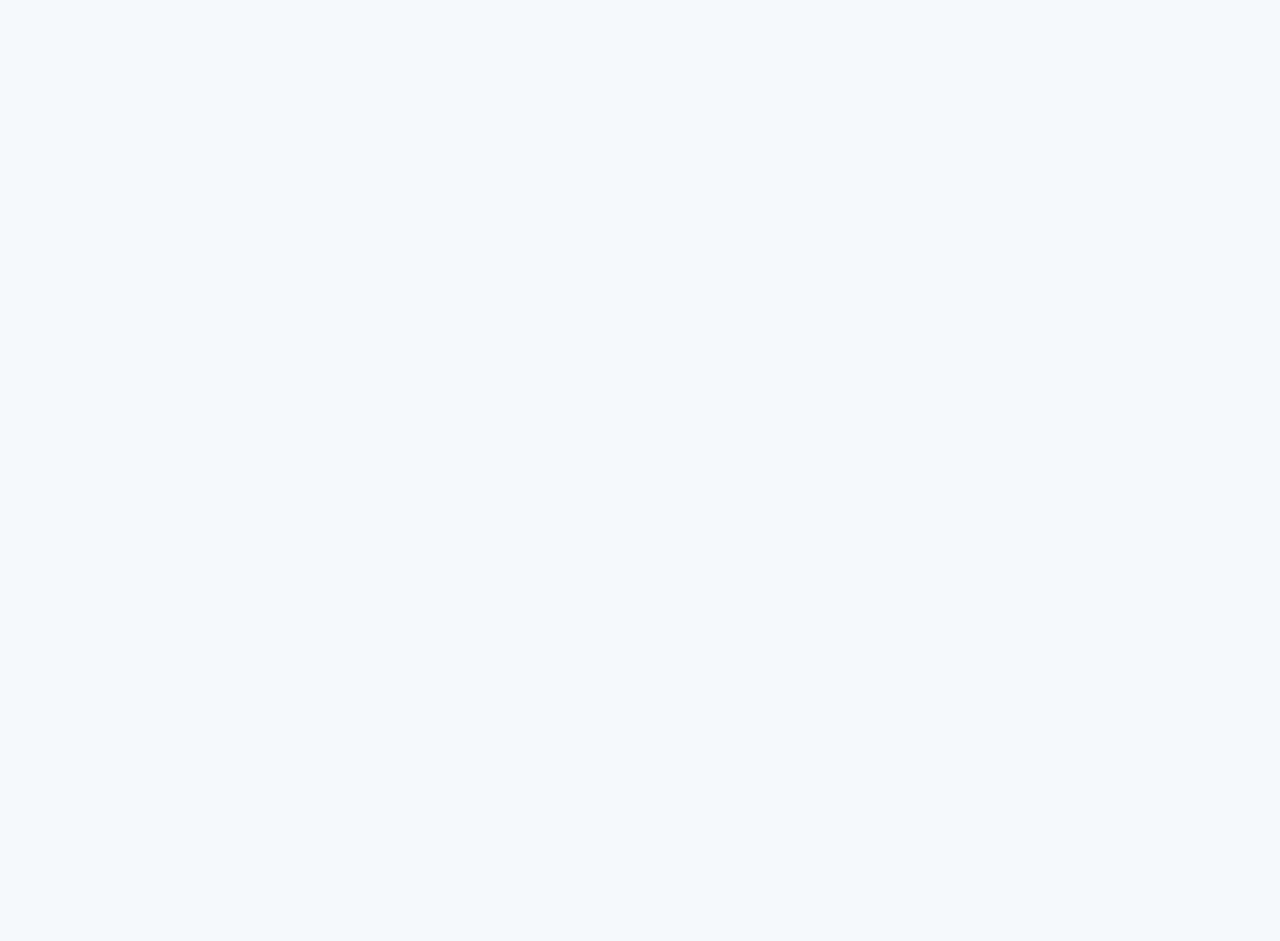
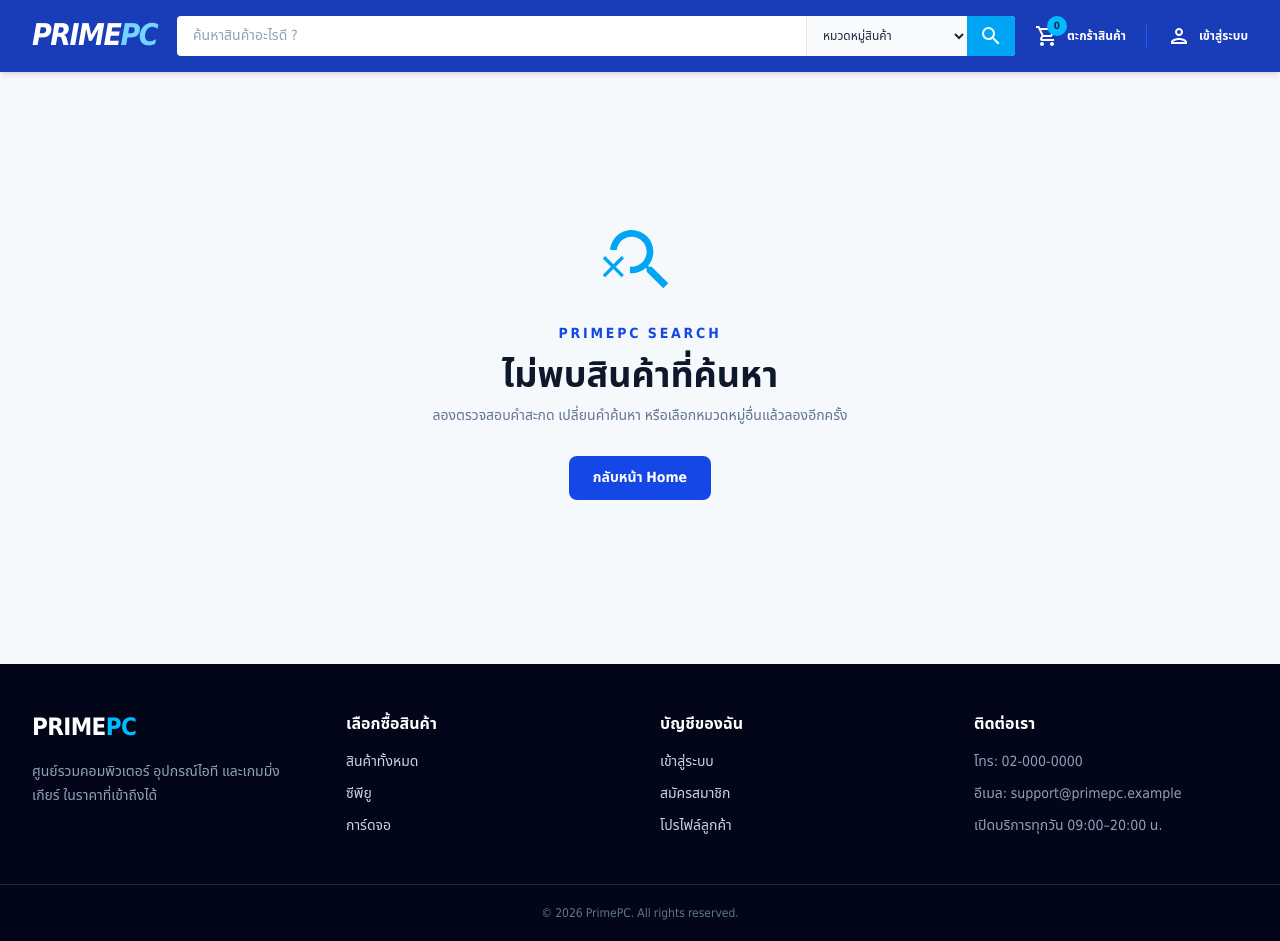
Before and after one commit to saranyu311243/Project-PrimePC, a React app in the folder frontend/: page /search-not-found in a window 1280 px wide. Before the commit this address had no page. Before the commit the page ends 800 px from the top, so only its background shows below. Built offline with nearby package versions, Linux system fonts and the light colour scheme; the HTML template or start-up script is replaced by a standard one.

Commit message:
FIx Navbar

```diff
--- a/frontend/src/App.jsx
+++ b/frontend/src/App.jsx
@@ -1,4 +1,5 @@
 
+import { useEffect } from 'react'
 import { Route, Routes, useLocation } from 'react-router-dom'
 import MainLayout from './components/MainLayout'
 import CartPage from './pages/CartPage'
@@ -8,9 +9,15 @@ import LoginPage from './pages/LoginPage'
 import ProductDetailPage from './pages/ProductDetailPage'
 import ProductListPage from './pages/ProductListPage'
 import RegisterPage from './pages/RegisterPage'
+import SearchNotFoundPage from './pages/SearchNotFoundPage'
 
 function ProductListRoute() {
   const location = useLocation()
+
+  useEffect(() => {
+    window.scrollTo({ top: 0, left: 0, behavior: 'auto' })
+  }, [location.search])
+
   return <ProductListPage key={location.search} />
 }
 
@@ -21,6 +28,7 @@ function App() {
         <Route path="/" element={<HomePage />} />
         <Route path="/products" element={<ProductListRoute />} />
         <Route path="/products/:id" element={<ProductDetailPage />} />
+        <Route path="/search-not-found" element={<SearchNotFoundPage />} />
         <Route path="/cart" element={<CartPage />} />
         <Route path="/login" element={<LoginPage />} />
         <Route path="/register" element={<RegisterPage />} />
--- a/frontend/src/components/Navbar.jsx
+++ b/frontend/src/components/Navbar.jsx
@@ -2,6 +2,7 @@ import { useState } from 'react'
 import { Link, NavLink, useNavigate } from 'react-router-dom'
 import { MdOutlinePerson, MdOutlineSearch, MdOutlineShoppingCart } from 'react-icons/md'
 import { categories } from '../data/categories'
+import { homeBrandOptions } from '../data/productListConfig'
 import { products } from '../data/products'
 
 const categorySearchAliases = {
@@ -36,7 +37,8 @@ function Navbar() {
     }
 
     const searchTokens = normalizedSearch.split(/\s+/).filter(Boolean)
-    const matchingProduct = products.find((product) => {
+    const matchingProduct = normalizedSearch ? products.find((product) => {
+      if (!homeBrandOptions.includes(product.brand.toUpperCase())) return false
       const haystack = [
         product.name,
         product.brand,
@@ -47,11 +49,32 @@ function Navbar() {
       ].join(' ').toLowerCase()
 
       return searchTokens.every((token) => haystack.includes(token))
+    }) : null
+    const categoryFromAlias = normalizedSearch ? Object.entries(categorySearchAliases).find(([, aliases]) =>
+      aliases.some((alias) => normalizedSearch.includes(alias.toLowerCase())),
+    )?.[0] : null
+    const targetCategory = selectedCategory === 'home'
+      ? matchingProduct?.category || categoryFromAlias || 'cpu'
+      : selectedCategory
+    const hasMatchingProduct = !normalizedSearch || products.some((product) => {
+      if (product.category !== targetCategory) return false
+      if (!homeBrandOptions.includes(product.brand.toUpperCase())) return false
+      const haystack = [
+        product.name,
+        product.brand,
+        product.description,
+        product.categoryName,
+        product.icon,
+        ...(categorySearchAliases[product.category] ?? []),
+      ].join(' ').toLowerCase()
+      return searchTokens.every((token) => haystack.includes(token))
     })
-    const categoryFromAlias = Object.entries(categorySearchAliases).find(([, aliases]) =>
-      aliases.some((alias) => normalizedSearch.includes(alias.toLowerCase())),
-    )?.[0]
-    const targetCategory = matchingProduct?.category || categoryFromAlias || (selectedCategory === 'home' ? 'cpu' : selectedCategory)
+
+    if (!hasMatchingProduct) {
+      navigate(`/search-not-found?search=${encodeURIComponent(normalizedSearch)}`)
+      return
+    }
+
     const params = new URLSearchParams({ category: targetCategory })
 
     if (normalizedSearch) params.set('search', normalizedSearch)
--- a/frontend/src/data/productListConfig.js
+++ b/frontend/src/data/productListConfig.js
@@ -34,6 +34,23 @@ export const categoryHeaders = {
 
 export const homeBrandOptions = ['ASUS', 'MSI', 'INTEL', 'AMD', 'LENOVO', 'GIGABYTE', 'CORSAIR', 'LOGITECH', 'KINGSTON', 'HYPERX', 'RAZER', 'NVIDIA', 'ACER', 'STEELSERIES']
 
+export const categorySearchAliases = {
+  cpu: ['cpu', 'processor', 'ซีพียู', 'หน่วยประมวลผล'],
+  motherboard: ['mainboard', 'motherboard', 'mb', 'เมนบอร์ด'],
+  gpu: ['gpu', 'vga', 'graphic card', 'graphics card', 'การ์ดจอ'],
+  ram: ['ram', 'memory', 'แรม'],
+  storage: ['storage', 'ssd', 'hdd', 'harddisk', 'hard drive', 'ฮาร์ดดิสก์', 'เอสเอสดี'],
+  psu: ['psu', 'power supply', 'พาวเวอร์ซัพพลาย'],
+  cooling: ['cooling', 'cooler', 'fan', 'ชุดระบายความร้อน', 'พัดลม'],
+  notebook: ['notebook', 'laptop', 'โน้ตบุ๊ก', 'แล็ปท็อป'],
+  monitor: ['monitor', 'display', 'จอคอม', 'จอมอนิเตอร์'],
+  keyboard: ['keyboard', 'คีย์บอร์ด'],
+  mouse: ['mouse', 'เมาส์'],
+  accessory: ['accessory', 'accessories', 'อุปกรณ์เสริม', 'ไมค์', 'ไมโครโฟน', 'webcam'],
+  case: ['case', 'computer case', 'เคส'],
+  headset: ['headset', 'headphone', 'หูฟัง'],
+}
+
 const values = (label, field, options, match = 'exact') => ({ label, field, options, match })
 export const categoryFilterDefinitions = {
   cpu: [values('Processor Number', 'name', ['CORE i3', 'CORE i5', 'CORE i7', 'CORE i9', 'Ryzen 5', 'Ryzen 7', 'Ryzen 9', 'ULTRA 5', 'ULTRA 7', 'ULTRA 9'], 'includes')],
--- a/frontend/src/pages/ProductListPage.jsx
+++ b/frontend/src/pages/ProductListPage.jsx
@@ -3,13 +3,14 @@ import { MdKeyboardArrowRight, MdOutlineSearch } from 'react-icons/md'
 import { useSearchParams } from 'react-router-dom'
 import ProductCard from '../components/ProductCard'
 import { categories } from '../data/categories'
-import { categoryFilterDefinitions, categoryHeaders, homeBrandOptions } from '../data/productListConfig'
+import { categoryFilterDefinitions, categoryHeaders, categorySearchAliases, homeBrandOptions } from '../data/productListConfig'
 import { products } from '../data/products'
 
 function ProductListPage() {
   const [searchParams, setSearchParams] = useSearchParams()
   const selectedCategory = searchParams.get('category') ?? 'cpu'
-  const [searchText, setSearchText] = useState(searchParams.get('search') ?? '')
+  const navbarSearch = searchParams.get('search') ?? ''
+  const [searchText, setSearchText] = useState('')
   const [brands, setBrands] = useState([])
   const [availability, setAvailability] = useState([])
   const [filters, setFilters] = useState({})
@@ -24,9 +25,10 @@ function ProductListPage() {
   const definitions = useMemo(() => categoryFilterDefinitions[selectedCategory] ?? [], [selectedCategory])
 
   const filteredProducts = useMemo(() => {
-    const tokens = searchText.trim().toLowerCase().split(/\s+/).filter(Boolean)
+    const activeSearch = searchText.trim() || navbarSearch
+    const tokens = activeSearch.toLowerCase().split(/\s+/).filter(Boolean)
     return eligibleProducts.filter((product) => {
-      const haystack = [product.name, product.brand, product.description, product.categoryName, product.icon].join(' ').toLowerCase()
+      const haystack = [product.name, product.brand, product.description, product.categoryName, product.icon, ...(categorySearchAliases[product.category] ?? [])].join(' ').toLowerCase()
       const stock = product.id % 5 === 0 ? 'out-of-stock' : 'in-stock'
       const matchesCustom = definitions.every((definition) => {
         const selected = filters[definition.field] ?? []
@@ -39,7 +41,7 @@ function ProductListPage() {
         (!availability.length || availability.includes(stock)) && matchesCustom &&
         product.price >= price.min && product.price <= currentMax
     }).sort((a, b) => sortBy === 'price-desc' ? b.price - a.price : a.price - b.price)
-  }, [availability, brands, currentMax, definitions, eligibleProducts, filters, price.min, searchText, sortBy])
+  }, [availability, brands, currentMax, definitions, eligibleProducts, filters, navbarSearch, price.min, searchText, sortBy])
 
   const toggle = (value, list, setter) => setter(list.includes(value) ? list.filter((item) => item !== value) : [...list, value])
   const toggleFilter = (field, value) => setFilters((current) => {
@@ -80,7 +82,7 @@ function ProductListPage() {
         <details open className="group mt-5 border-t border-slate-100 pt-4"><summary className="flex cursor-pointer list-none justify-between text-sm font-semibold text-slate-500">Brand<MdKeyboardArrowRight className="h-5 w-5 transition group-open:rotate-90" /></summary><div className="mt-4 space-y-3">{brandOptions.map((brand) => <label key={brand} className="flex gap-3 text-sm"><input type="checkbox" checked={brands.includes(brand)} onChange={() => toggle(brand, brands, setBrands)} className="h-5 w-5 accent-blue-700" />{brand}</label>)}</div></details>
         {definitions.map((definition) => <details key={definition.field} className="group mt-4 border-t border-slate-100 pt-4"><summary className="flex cursor-pointer list-none justify-between text-sm font-semibold text-slate-500">{definition.label}<MdKeyboardArrowRight className="h-5 w-5 transition group-open:rotate-90" /></summary><div className="mt-4 space-y-3">{definition.options.map((option) => <label key={option} className="flex gap-3 text-sm"><input type="checkbox" checked={(filters[definition.field] ?? []).includes(option)} onChange={() => toggleFilter(definition.field, option)} className="h-5 w-5 accent-blue-700" />{definition.field === 'continuousPower' ? `${option} Watt` : option}</label>)}</div></details>)}
       </aside>
-      <section aria-live="polite">{filteredProducts.length ? <div className="grid gap-5 md:grid-cols-2 xl:grid-cols-3">{filteredProducts.map((product) => <ProductCard key={product.id} product={product} variant="listing" />)}</div> : <div className="grid min-h-80 place-items-center bg-white p-8 text-center shadow-sm"><div><p className="text-xl font-extrabold">ไม่พบสินค้าที่ค้นหา</p><button onClick={clearFilters} className="mt-5 bg-blue-700 px-5 py-2.5 text-sm font-bold text-white">ล้างตัวกรอง</button></div></div>}</section>
+      <section aria-live="polite">{filteredProducts.length ? <div className="grid gap-5 md:grid-cols-2 xl:grid-cols-3">{filteredProducts.map((product) => <ProductCard key={product.id} product={product} variant="listing" />)}</div> : <div className="grid min-h-80 place-items-center bg-white p-8 text-center shadow-sm"><p className="text-xl font-extrabold">ไม่พบสินค้าที่ค้นหา</p></div>}</section>
     </div>
   </div>
 }
--- /dev/null
+++ b/frontend/src/pages/SearchNotFoundPage.jsx
@@ -0,0 +1,22 @@
+import { MdOutlineSearchOff } from 'react-icons/md'
+import { Link, useSearchParams } from 'react-router-dom'
+
+function SearchNotFoundPage() {
+  const [searchParams] = useSearchParams()
+  const search = searchParams.get('search') ?? ''
+
+  return (
+    <section className="grid min-h-[62vh] place-items-center px-4 py-16 text-center">
+      <div className="max-w-xl">
+        <MdOutlineSearchOff className="mx-auto h-20 w-20 text-sky-500" aria-hidden="true" />
+        <p className="mt-6 text-sm font-bold uppercase tracking-[0.2em] text-blue-700">PrimePC Search</p>
+        <h1 className="mt-3 text-3xl font-black text-slate-900 sm:text-4xl">ไม่พบสินค้าที่ค้นหา</h1>
+        {search && <p className="mt-4 text-base text-slate-600">ไม่พบผลลัพธ์สำหรับ “{search}”</p>}
+        <p className="mt-2 text-sm leading-6 text-slate-500">ลองตรวจสอบคำสะกด เปลี่ยนคำค้นหา หรือเลือกหมวดหมู่อื่นแล้วลองอีกครั้ง</p>
+        <Link to="/" className="mt-7 inline-flex rounded-lg bg-blue-700 px-6 py-3 text-sm font-bold text-white transition hover:bg-blue-800">กลับหน้า Home</Link>
+      </div>
+    </section>
+  )
+}
+
+export default SearchNotFoundPage
```
